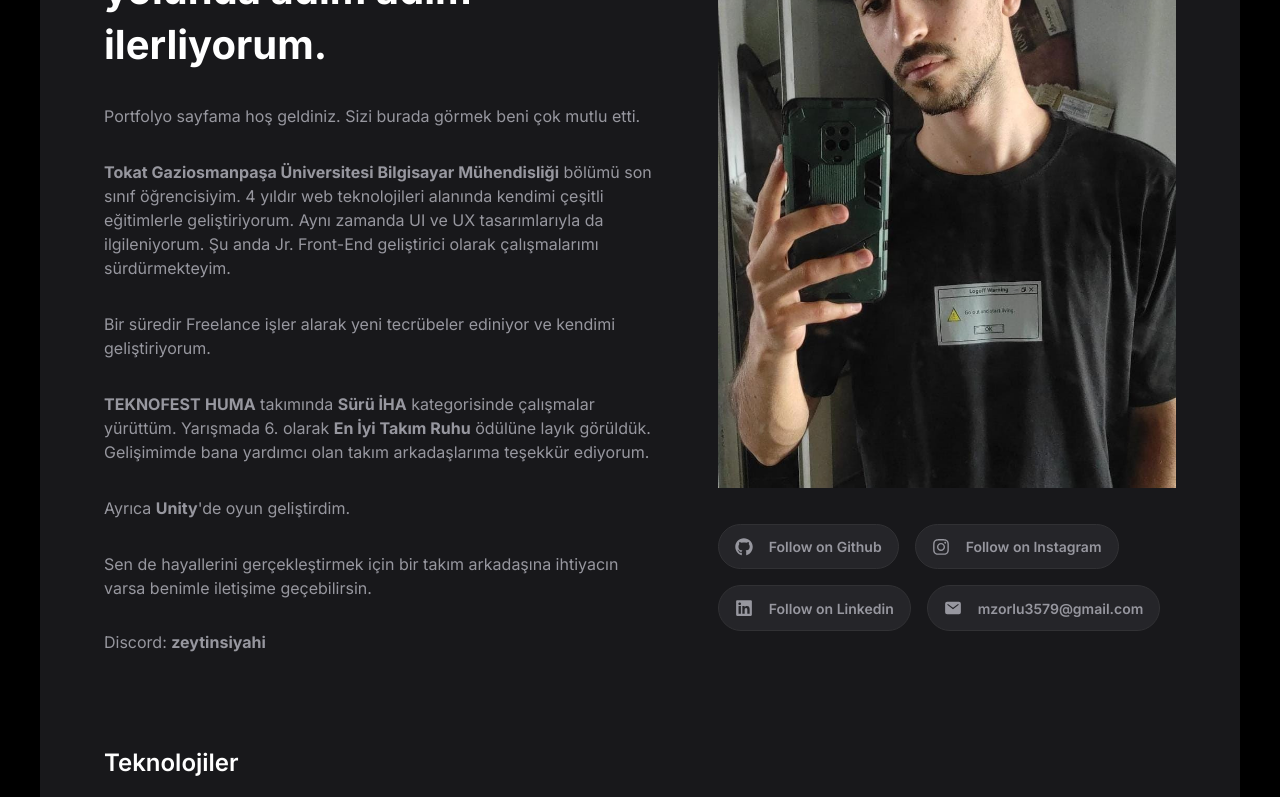
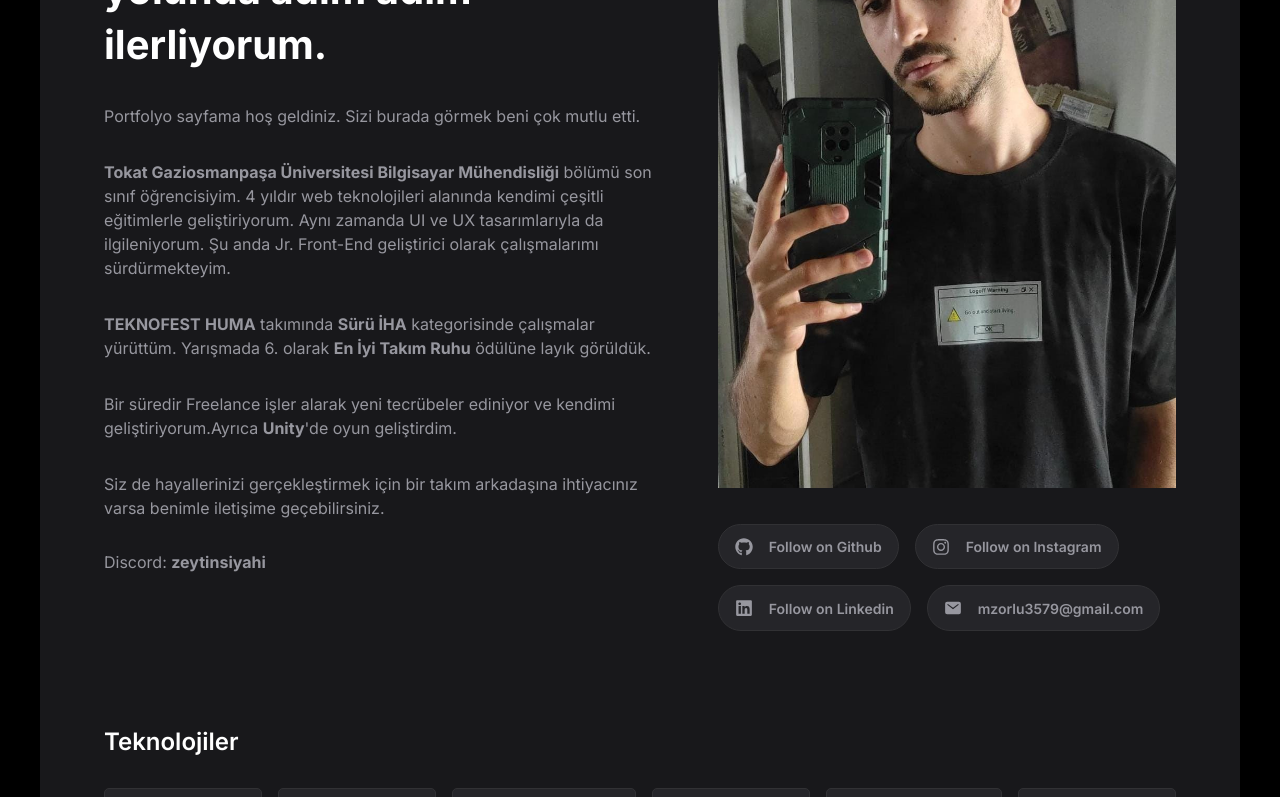
Before and after one commit to mustafazorlu/my-website, a Next.js app: page / in a window 1280 px wide. Shown: the part 438-1235 px from the top of the page. Built offline with nearby package versions, Linux system fonts and the light colour scheme; a web font is replaced by a local one.

Commit message:
some text changes

```diff
--- a/components/Content.jsx
+++ b/components/Content.jsx
@@ -35,25 +35,22 @@ const Content = () => {
                         ilgileniyorum. Şu anda Jr. Front-End geliştirici olarak
                         çalışmalarımı sürdürmekteyim.
                     </p>
-                    <p className="article">
-                        Bir süredir Freelance işler alarak yeni tecrübeler
-                        ediniyor ve kendimi geliştiriyorum.
-                    </p>
+
                     <p className="article">
                         {" "}
                         <b>TEKNOFEST</b> <b>HUMA</b> takımında <b>Sürü İHA</b>{" "}
                         kategorisinde çalışmalar yürüttüm. Yarışmada 6. olarak{" "}
                         <b>En İyi Takım Ruhu</b> ödülüne layık görüldük.
-                        Gelişimimde bana yardımcı olan takım arkadaşlarıma
-                        teşekkür ediyorum.
                     </p>
                     <p className="article">
-                        Ayrıca <b>Unity</b>'de oyun geliştirdim.
+                        Bir süredir Freelance işler alarak yeni tecrübeler
+                        ediniyor ve kendimi geliştiriyorum.Ayrıca <b>Unity</b>
+                        'de oyun geliştirdim.
                     </p>
                     <p className="article">
-                        Sen de hayallerini gerçekleştirmek için bir takım
-                        arkadaşına ihtiyacın varsa benimle iletişime
-                        geçebilirsin.
+                        Siz de hayallerinizi gerçekleştirmek için bir takım
+                        arkadaşına ihtiyacınız varsa benimle iletişime
+                        geçebilirsiniz.
                     </p>
                     <p>
                         Discord: <b>zeytinsiyahi</b>
```
